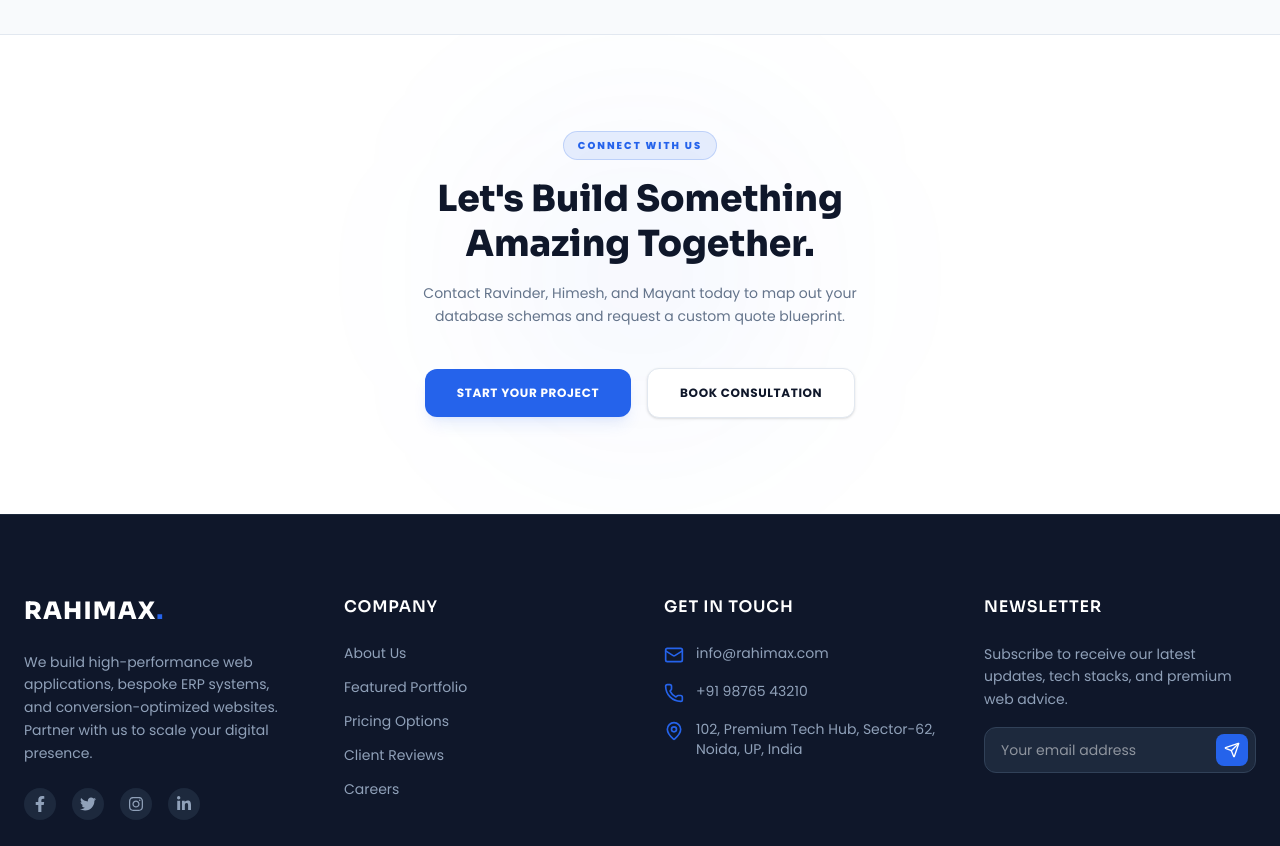
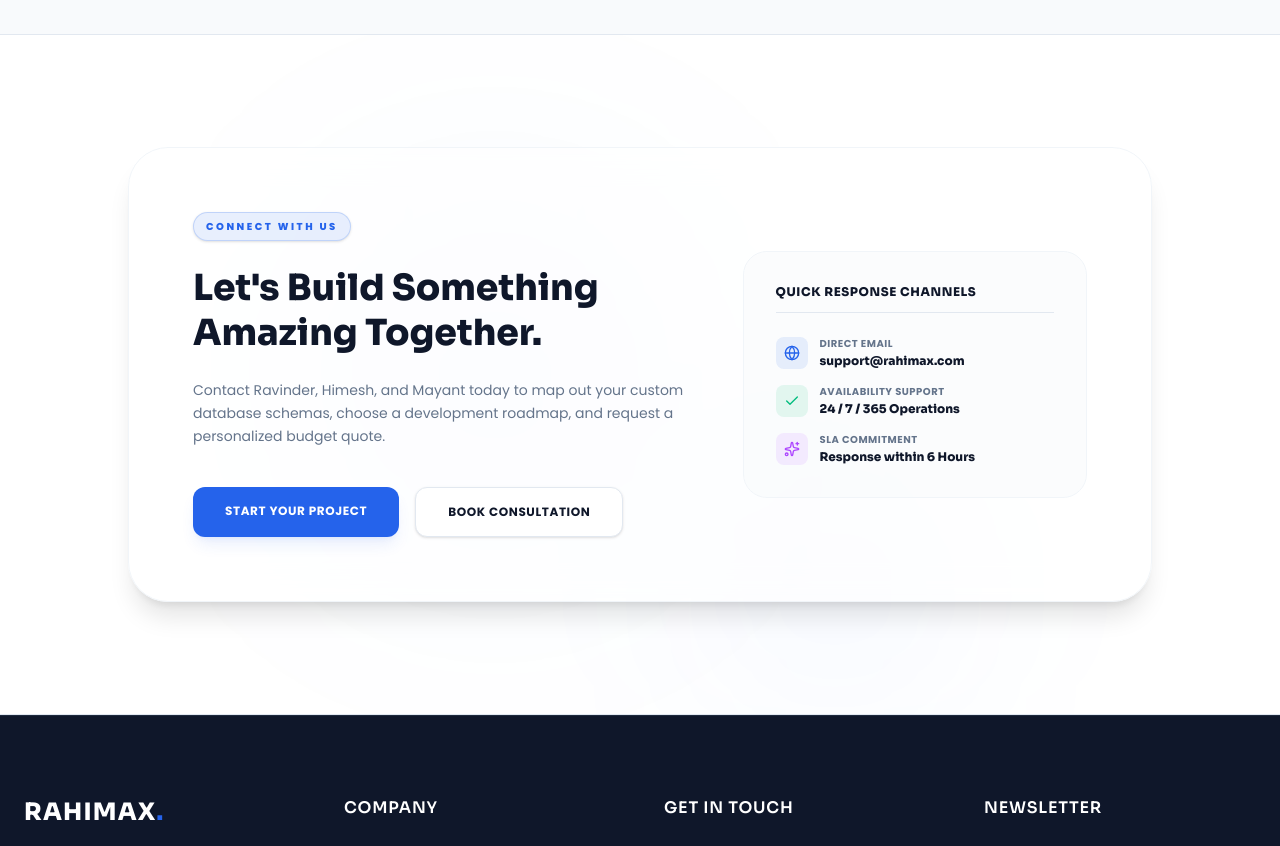
Before and after one commit to ravinder-yad/RAHIMAX, a React (Vite) app: page /about in a window 1280 px wide. Shown: the part 8840-9686 px from the top of the page. Built offline with nearby package versions, Linux system fonts and the light colour scheme.

Commit message:
Redesign Connect With Us section into a two-column glassmorphic spotlight card in About.jsx

```diff
--- a/src/pages/About/About.jsx
+++ b/src/pages/About/About.jsx
@@ -938,33 +938,90 @@ const About = () => {
         </div>
       </section>
 
-      {/* 📞 Final CTA */}
-      <section className="py-24 bg-bg-surface dark:bg-slate-900 text-center relative overflow-hidden">
-        <div className="absolute top-1/2 left-1/2 -translate-x-1/2 -translate-y-1/2 w-[300px] h-[300px] rounded-full bg-secondary/5 blur-[100px] pointer-events-none" />
-        <div className="max-w-4xl mx-auto relative z-10 px-6">
-          <span className="text-secondary text-[10px] uppercase tracking-[0.2em] font-extrabold mb-4 px-3.5 py-1.5 bg-secondary/10 rounded-full inline-block border border-secondary/20">
+      {/* 📞 Final CTA - Redesigned as a Spotlight Card */}
+      <section className="py-28 bg-bg-surface dark:bg-slate-900 px-6 text-left border-b border-border-light dark:border-zinc-800 relative overflow-hidden">
+        {/* Decorative blur filters */}
+        <div className="absolute top-1/2 left-1/4 -translate-y-1/2 w-[350px] h-[350px] rounded-full bg-secondary/5 dark:bg-secondary/10 blur-[130px] pointer-events-none" />
+        <div className="absolute bottom-0 right-1/4 w-[250px] h-[250px] rounded-full bg-blue-500/5 dark:bg-blue-500/10 blur-[100px] pointer-events-none" />
+
+        <div className="max-w-5xl mx-auto bg-white/60 dark:bg-zinc-900/60 backdrop-blur-lg border border-slate-100 dark:border-zinc-800/80 rounded-[40px] p-8 md:p-16 relative overflow-hidden shadow-xl z-10">
+          <div className="grid grid-cols-1 lg:grid-cols-12 gap-12 items-center">
+
+            {/* Left Column: Brand details */}
+            <div className="lg:col-span-7 space-y-6">
+              <span className="text-secondary text-[10px] uppercase tracking-[0.25em] font-extrabold px-3 py-1.5 bg-secondary/10 rounded-full inline-block border border-secondary/20 shadow-sm">
                 Connect With Us
               </span>
-          <h2 className="text-primary dark:text-white font-heading font-black text-2xl md:text-3xl lg:text-4xl leading-tight max-w-xl mx-auto">
-            Let's Build Something Amazing Together.
+              <h2 className="text-primary dark:text-white font-heading font-black text-3xl md:text-4xl leading-tight">
+                Let's Build Something <br className="hidden md:inline" /> Amazing Together.
               </h2>
-          <p className="text-text-gray dark:text-zinc-400 font-body text-xs sm:text-sm mt-4 max-w-md mx-auto leading-relaxed">
-            Contact Ravinder, Himesh, and Mayant today to map out your database schemas and request a custom quote blueprint.
+              <p className="text-text-gray dark:text-zinc-400 font-body text-xs md:text-sm leading-relaxed max-w-lg">
+                Contact Ravinder, Himesh, and Mayant today to map out your custom database schemas, choose a development roadmap, and request a personalized budget quote.
               </p>
 
-          <div className="mt-10 flex flex-col sm:flex-row justify-center items-center gap-4">
+              <div className="pt-4 flex flex-col sm:flex-row gap-4">
                 <Link
                   to="/contact"
-              className="bg-secondary hover:bg-secondary/95 text-white font-bold px-8 py-4 rounded-xl text-xs shadow-lg shadow-secondary/10 uppercase tracking-wider transition-all hover:scale-[1.02]"
+                  className="bg-secondary hover:bg-secondary/95 text-white font-bold px-8 py-4 rounded-xl text-xs shadow-lg shadow-secondary/10 uppercase tracking-wider transition-all hover:scale-[1.02] text-center"
                 >
                   Start Your Project
                 </Link>
                 <Link
                   to="/contact"
-              className="bg-white border border-border-light hover:bg-slate-50 text-primary dark:bg-zinc-900 dark:border-zinc-800 dark:text-white font-bold px-8 py-4 rounded-xl text-xs shadow-sm uppercase tracking-wider transition-all hover:scale-[1.02]"
+                  className="bg-white border border-border-light hover:bg-slate-50 text-primary dark:bg-zinc-800 dark:border-zinc-700 dark:text-white font-bold px-8 py-4 rounded-xl text-xs shadow-sm uppercase tracking-wider transition-all hover:scale-[1.02] text-center"
                 >
                   Book Consultation
                 </Link>
+              </div>
+            </div>
+
+            {/* Right Column: Dynamic Info list */}
+            <div className="lg:col-span-5 bg-slate-50/50 dark:bg-zinc-950/40 border border-slate-100 dark:border-zinc-850 p-8 rounded-3xl space-y-6">
+              <h4 className="font-heading font-black text-xs text-primary dark:text-white uppercase tracking-wider border-b border-border-light dark:border-zinc-800 pb-3">
+                Quick Response Channels
+              </h4>
+
+              <div className="space-y-4 text-xs">
+
+                <div className="flex items-start gap-3">
+                  <div className="p-2 rounded-lg bg-secondary/10 text-secondary dark:text-blue-400 shrink-0">
+                    <Globe className="w-4 h-4" />
+                  </div>
+                  <div>
+                    <span className="block font-bold text-[10px] text-text-gray dark:text-zinc-550 uppercase tracking-wider">Direct Email</span>
+                    <a href="mailto:support@rahimax.com" className="font-heading font-black text-primary dark:text-white hover:text-secondary transition-colors mt-0.5 block">
+                      support@rahimax.com
+                    </a>
+                  </div>
+                </div>
+
+                <div className="flex items-start gap-3">
+                  <div className="p-2 rounded-lg bg-emerald-500/10 text-emerald-500 dark:text-emerald-400 shrink-0">
+                    <Check className="w-4 h-4" />
+                  </div>
+                  <div>
+                    <span className="block font-bold text-[10px] text-text-gray dark:text-zinc-550 uppercase tracking-wider">Availability Support</span>
+                    <span className="font-heading font-black text-primary dark:text-white block mt-0.5">
+                      24 / 7 / 365 Operations
+                    </span>
+                  </div>
+                </div>
+
+                <div className="flex items-start gap-3">
+                  <div className="p-2 rounded-lg bg-purple-500/10 text-purple-500 dark:text-purple-400 shrink-0">
+                    <Sparkles className="w-4 h-4" />
+                  </div>
+                  <div>
+                    <span className="block font-bold text-[10px] text-text-gray dark:text-zinc-550 uppercase tracking-wider">SLA Commitment</span>
+                    <span className="font-heading font-black text-primary dark:text-white block mt-0.5">
+                      Response within 6 Hours
+                    </span>
+                  </div>
+                </div>
+
+              </div>
+            </div>
+
           </div>
         </div>
       </section>
```
Lines whose indentation alone changed are shown as unchanged.
